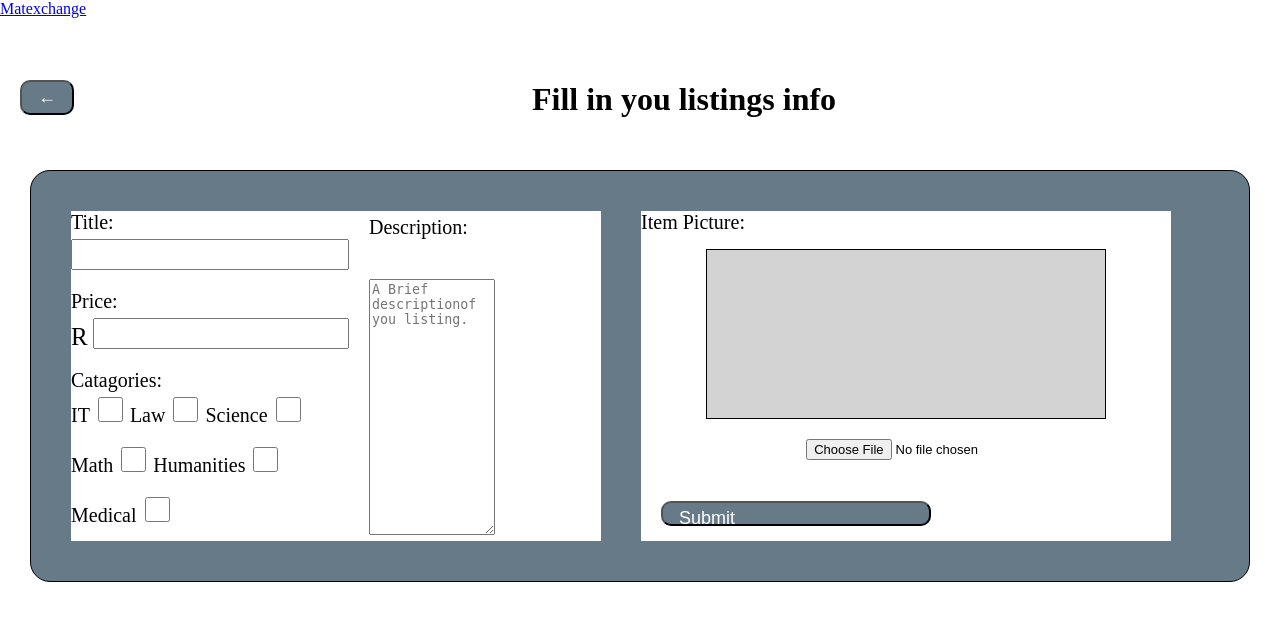
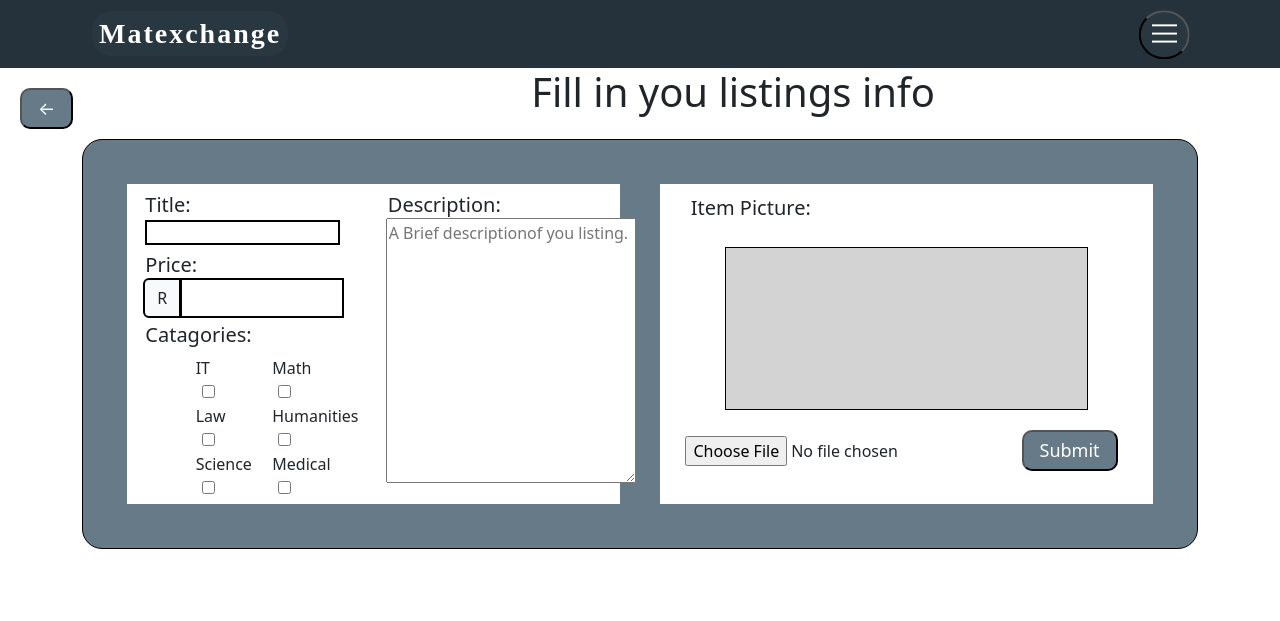
Before and after one commit to RetroRobinChaos7/E_commerce_test, a PHP site: page /Pages/extraPages/addList.html in a window 1280 px wide. Shown: the top 621 px of the page. Run offline with PHP 8.4, Linux system fonts and the light colour scheme.

Commit message:
Lost a bunch of progress, got nearly up to date

```diff
--- a/src/CSS/main.css
+++ b/src/CSS/main.css
@@ -132,16 +132,14 @@ body {
     align-items: center;
     display: flex;
     flex-direction: row;
-    height: 300px;
     justify-content: right;
 }
-.list-desc {
+#list-desc {
     background: rgb(102, 122, 136);
     border: 1px solid black;
     border-radius:20px;
     width: 100%;
-    height: 150px;
-    margin: 50px;
+    margin: auto;
     justify-self: left;
     font-size: 20px;
     color: white;
@@ -164,7 +162,97 @@ body {
     border: none;
     padding: 0px;
 }
-.add-section{
+#add-section{
+    background: rgb(102, 122, 136);
+    border: 1px solid black;
+    border-radius:20px;
+    display: flex;
+    flex-direction: row;
+    margin: auto;
+    width: 100%;
+    height: 410px;
+    justify-content: center;
+}
+
+#list-form {
+    display: flex;
+    flex-direction: row;
+    width: 100%;
+
+}
+
+.add-section-box{
+    display: flex;
+    flex-direction: row;
+    background: white;
+    margin: 20px;
+    width: 47%;
+}
+
+.info-box{
+    width: 45%;
+    height: 370px;
+    margin: auto;
+}
+
+.list-add-first{
+    font-size: 20px;
+    text-align: left;
+    left: 10%;
+    width: 89%;
+    height: 25px;
+    margin: 1%;
+}
+input.list-add-first{
+    font-size: 15px;
+}
+.inp-price{
+    width: 100%;
+}
+.inp-check{
+    display: flexbox;
+}
+#inp-boxes{
+    width: 25px;
+}
+.list-textarea{
+    max-width: 250px;
+    max-height: 265px;
+    min-width: 250px;
+    min-height: 265px;
+}
+#right-add{
+    display: flex;
+    flex-direction: column;
+    align-items: center;
+}
+#img-section{
+    display: flex;
+    flex-direction: column;
+    align-items: center;
+    width: 100%;
+    height: 75%;
+}
+.img-place{
+    border: 1px solid black;
+    background: lightgray;
+    width:75%;
+    height: 75%;
+    margin: auto;
+}
+#img-select{
+    width: auto;
+}
+#preview-img{
+    width: 100%;
+    height: 100%;
+    display: none;
+}
+.btn-selector{
+    display: flexbox;
+    flex-direction: column;
+}
+/* .add-section{
     background: rgb(102, 122, 136);
     border: 1px solid black;
     border-radius:20px;
@@ -257,7 +345,7 @@ body {
     height: 100%;
     display: none;
 }
-/*resposive for form*/
+/*resposive for form
 @media screen and (max-width: 1300px) {
     .info-right textarea{
         max-width: 120px;
@@ -289,4 +377,4 @@ body {
         width: 150px;
         font-size: smaller;
     }
-}
+} */
--- a/src/Pages/Login/login.html
+++ b/src/Pages/Login/login.html
@@ -7,6 +7,7 @@
     <link rel="stylesheet" href="../../CSS/login.css">
     <script src="../../Scripts/login.js" defer></script>
     <link rel="stylesheet" href="src/CSS/global.css">
+    <link href="https://cdn.jsdelivr.net/npm/bootstrap@5.3.3/dist/css/bootstrap.min.css" rel="stylesheet" integrity="sha384-QWTKZyjpPEjISv5WaRU9OFeRpok6YctnYmDr5pNlyT2bRjXh0JMhjY6hW+ALEwIH" crossorigin="anonymous">
     <script defer src="https://cdn.jsdelivr.net/npm/bootstrap@5.3.3/dist/js/bootstrap.bundle.min.js" integrity="sha384-YvpcrYf0tY3lHB60NNkmXc5s9fDVZLESaAA55NDzOxhy9GkcIdslK1eN7N6jIeHz" crossorigin="anonymous"></script>
 </head>
 <body>
--- a/src/Pages/Register/register.html
+++ b/src/Pages/Register/register.html
@@ -6,6 +6,8 @@
     <title>Document</title>
     <link rel="stylesheet" href="../../CSS/login.css">
     <script src="../../Scripts/login.js" defer></script>
+    <link href="https://cdn.jsdelivr.net/npm/bootstrap@5.3.3/dist/css/bootstrap.min.css" rel="stylesheet" integrity="sha384-QWTKZyjpPEjISv5WaRU9OFeRpok6YctnYmDr5pNlyT2bRjXh0JMhjY6hW+ALEwIH" crossorigin="anonymous">
+    <script defer src="https://cdn.jsdelivr.net/npm/bootstrap@5.3.3/dist/js/bootstrap.bundle.min.js" integrity="sha384-YvpcrYf0tY3lHB60NNkmXc5s9fDVZLESaAA55NDzOxhy9GkcIdslK1eN7N6jIeHz" crossorigin="anonymous"></script>
 </head>
 <body>
     <Header><h1>Matexchange</h1></Header>
--- a/src/Pages/extraPages/addList.html
+++ b/src/Pages/extraPages/addList.html
@@ -5,57 +5,17 @@
     <meta name="viewport" content="width=device-width, initial-scale=1.0">
     <title>Matexchange</title>
     <link rel="stylesheet" href="../../CSS/main.css">
+    <link href="https://cdn.jsdelivr.net/npm/bootstrap@5.3.3/dist/css/bootstrap.min.css" rel="stylesheet" integrity="sha384-QWTKZyjpPEjISv5WaRU9OFeRpok6YctnYmDr5pNlyT2bRjXh0JMhjY6hW+ALEwIH" crossorigin="anonymous">
+    <script defer src="https://cdn.jsdelivr.net/npm/bootstrap@5.3.3/dist/js/bootstrap.bundle.min.js" integrity="sha384-YvpcrYf0tY3lHB60NNkmXc5s9fDVZLESaAA55NDzOxhy9GkcIdslK1eN7N6jIeHz" crossorigin="anonymous"></script>
 </head>
 <body>
-    <div class="top-bar">
-        <div id="title" class="ribbon-content"> <a href="../../index.html">Matexchange</a></div>
-        <div id="menu-btn" class="ribbon-content"><button class="menu-btn">|||</button></div>
-    </div>
-    <div id="top-mylist">
-        <a href="../../Pages/Listings/List.html"><button id="list-add-btn">&#8592;</button></a>
-        <h1 class="headline">Fill in you listings info</h1>
-    </div>
-    <div class="add-section">
-        <form action="../../PHP/add.php" method="POST" id="list-form">
-            <div class="add-section-left">
-                    <div class="info-left">
-                        <label for="title">Title: </label><br>
-                        <input type="text" name="title" required><br>
-                        <label for="price">Price: </label><br>
-                        <div class="price-div">
-                            <p class="currancy">R</p>
-                            <input type="number" name="price" min="0" max="99999" class="inp-price"><br>
-                        </div>
-                        <label for="inp-cat">Catagories:</label><br>
-                        <div class="inp-check">
-                            <label for="it" id="inp-boxes">IT</label>
-                            <input type="checkbox" name="cat" id="inp-boxes" value="it">
-                            <label for="it" id="inp-boxes">Law</label>
-                            <input type="checkbox" name="cat" id="inp-boxes" value="law">
-                            <label for="it" id="inp-boxes">Science</label>
-                            <input type="checkbox" name="cat" id="inp-boxes" value="science">
-                            <label for="it" id="inp-boxes">Math</label>
-                            <input type="checkbox" name="cat" id="inp-boxes" value="math">
-                            <label for="it" id="inp-boxes">Humanities</label>
-                            <input type="checkbox" name="cat" id="inp-boxes" value="humanities">
-                            <label for="it" id="inp-boxes">Medical</label>
-                            <input type="checkbox" name="cat" id="inp-boxes" value="medical">
-                        </div>
-                    </div>
-                        <div class="info-right">
-                            <label for="desc">Description: </label><br>
-                            <textarea name="desc" maxlength="200" placeholder="A Brief descriptionof you listing."  ></textarea>
-                        </div>
-                </div>
-            <div class="add-section-right">
-                <label for="pic">Item Picture:</label><br>
-                <div id="img-section">
-                    <div class="img-place"><img id="preview-img" alt="Item Image"></div>
-                    <input type="file" accept=".png,.jpg" id="img-select" name="listImg">
-                </div>
-                <input type="submit" id="list-add-btn">
-            </div>
-        </form>
+    <div class="navbar navbar-expand">
+        <div class="container" id="top-bar">
+            <div id="title" class="navbar-brand"> <a href="../../index.html" class="nav-content">Matexchange</a></div>
+            <ul class="navbar-nav">
+                <li class="nav-item"><button class="nav-content" id="dropdown-btn">|||</button></li>
+            </ul>
+        </div>
     </div>
     <div id="display-menu" class="display-menu">
         <a href="../Catagories/Catagories.html" class="menu-links">Catagories</a>
@@ -64,6 +24,72 @@
         <a href="../Settings/Settings.html" class="menu-links">Acount settings</a>
         <a href="../About/About.html" class="menu-links">About us</a>
     </div>
+    <div id="top-mylist">
+        <a href="../../Pages/Listings/List.html"><button id="list-add-btn">&#8592;</button></a>
+        <h1 class="headline">Fill in you listings info</h1>
+    </div>
+    <div class="container">
+        <div class="box p-2" id="add-section">
+            <form action="../../PHP/add.php" method="POST" id="list-form" class="box p-3">
+                <div class="add-section-box p-1">
+                    <div class="info-box">
+                        <label for="title" class="list-add-first">Title: </label><br>
+                        <input class="list-add-first" type="text" name="title" style="border: solid black 2px" required><br>
+                        <label class="list-add-first" for="price">Price: </label><br>
+                        <div class="input-group" id="inp-price">
+                            <div class="input-group-text" style="border: solid black 2px">R</div>
+                            <input type="number" name="price" min="0" max="99999" style="width: 75%; border: solid black 2px"><br>
+                        </div>
+                        <label for="inp-cat" class="list-add-first">Catagories:</label><br>
+                        <div class="row" style="justify-content: center;">
+                            <div class="col col-3 m-2">
+                                <div>
+                                    <label for="it" id="inp-boxes">IT</label>
+                                    <input type="checkbox" name="cat" id="inp-boxes" value="it">
+                                </div>
+                                <div>
+                                    <label for="it" id="inp-boxes">Law</label>
+                                    <input type="checkbox" name="cat" id="inp-boxes" value="law">
+                                </div>
+                                <div>
+                                    <label for="it" id="inp-boxes">Science</label>
+                                    <input type="checkbox" name="cat" id="inp-boxes" value="science">
+                                </div>
+                            </div>
+                            <div class="col col-3 m-2">
+                                <div>
+                                    <label for="it" id="inp-boxes">Math</label>
+                                    <input type="checkbox" name="cat" id="inp-boxes" value="math">
+                                </div>
+                                <div>
+                                    <label for="it" id="inp-boxes">Humanities</label>
+                                    <input type="checkbox" name="cat" id="inp-boxes" value="humanities">
+                                </div>
+                                <div>
+                                    <label for="it" id="inp-boxes">Medical</label>
+                                    <input type="checkbox" name="cat" id="inp-boxes" value="medical">
+                                </div>
+                            </div>
+                        </div>
+                    </div>
+                    <div class="info-box">
+                        <label for="desc" class="list-add-first">Description: </label><br>
+                            <textarea class="list-textarea" name="desc" maxlength="200" placeholder="A Brief descriptionof you listing."></textarea>
+                    </div>
+                </div>
+                <div class="add-section-box p-1" id="right-add">
+                    <label for="pic" class="list-add-first">Item Picture:</label><br>
+                    <div id="img-section">
+                        <div class="img-place"><img id="preview-img" alt="Item Image"></div>
+                        <div class="btn-selector">
+                            <input type="file" accept=".png,.jpg" id="img-select" name="listImg">
+                            <input type="submit" id="list-add-btn">
+                        </div>
+                    </div>
+                </div>
+            </form>
+        </div>
+    </div>
     <script src="../../Scripts/main.js"></script>
     <script src="../../Scripts/image.js"></script>
 </body>
```
Also changed, not shown: src/Pages/About/About.html (+11 -5 lines), src/Pages/Catagories/Catagories.html (+10 -4 lines), src/Pages/Listings/List.html (+18 -11 lines), src/Pages/Messages/Messages.html (+10 -4 lines), src/Pages/Settings/Settings.html (+10 -4 lines).
